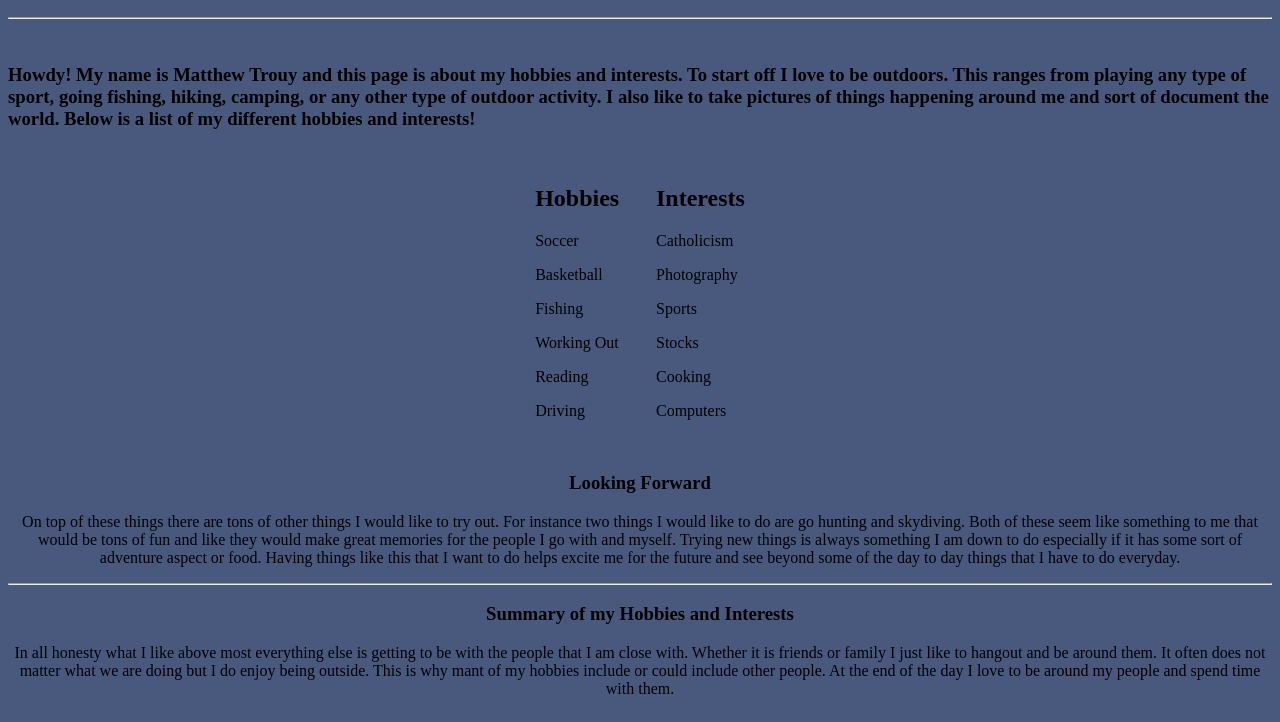
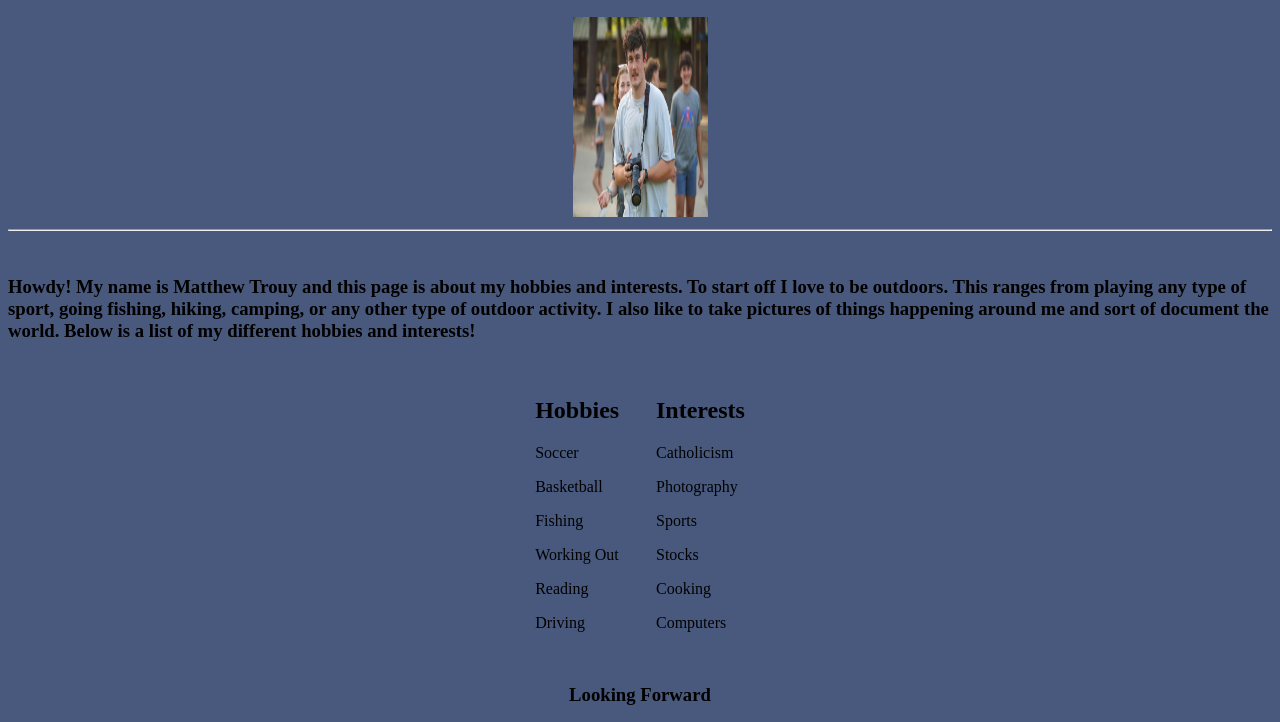
Before and after one commit to mtrouy/Matthew-Trouy.github.io, a plain HTML site: page index.html in a window 1280 px wide. Shown: the part 50-772 px from the top of the page. Drawn offline with Linux system fonts and the light colour scheme.

Commit message:
Update index.html
Added image

```diff
--- a/index.html
+++ b/index.html
@@ -6,7 +6,7 @@
   <body bgcolor="49597E"></body>
 <center>
   <h2>My Hobbies and Interests</h2>
-
+  <img src="vscopicsnight_215.jpg" alt="Matt holding camera" width=135 height=200>
 </center>
   <hr>
  <br>
```
